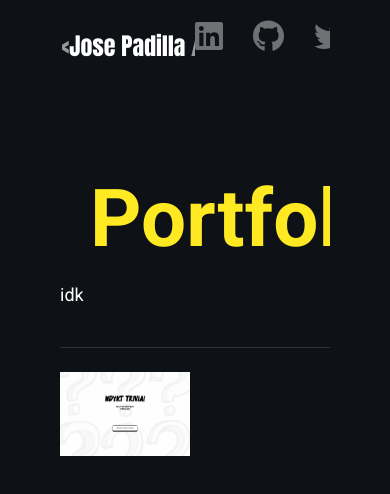
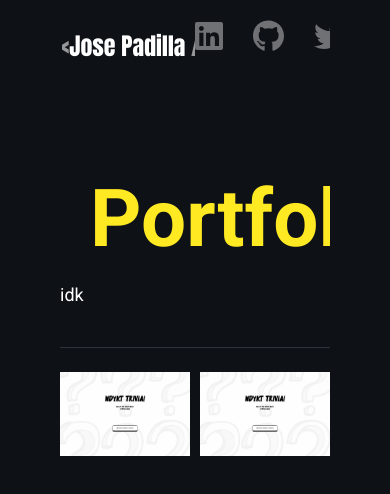
Before and after one commit to JpadillaCoding/Personal-Website, a Next.js app: page /portfolio in a window 390 px wide. Shown: the top 494 px of the page. Built offline with nearby package versions, Linux system fonts and the light colour scheme.

Commit message:
style: styling for image component to be responsive

```diff
--- a/app/components/portfolio Items/page.module.css
+++ b/app/components/portfolio Items/page.module.css
@@ -4,12 +4,15 @@
   border-width: 1px;
   width: 100%;
   height: 100%;
+  display: flex;
+  align-items: center;
+  justify-content: center;
+
 }
 
 .inner_wrapper {
     position: relative;
     width: 100%;
-    max-width: 700px; /* possibly remove if causing siing issues on biger screens*/
+    max-width: 400px; /* possibly remove if causing siing issues on biger screens*/
     aspect-ratio: 70/45;
-
 }
--- a/app/components/portfolio Items/portfolio_items.tsx
+++ b/app/components/portfolio Items/portfolio_items.tsx
@@ -12,7 +12,7 @@ export default function PortfolioItem(props:any) {
   return (
     <div className={styles.outer_wrapper}>
         <div className={styles.inner_wrapper}>
-            <Image fill src={image} alt={alt} />
+            <Image fill src={image} alt={alt}/>
             <h2>{description}</h2>
         </div>
     </div>
--- a/app/portfolio/page.tsx
+++ b/app/portfolio/page.tsx
@@ -15,8 +15,11 @@ export default function Portfolio() {
       <div className="divider"></div>
       <div className={styles.portfolio_items_wrapper}>
         <PortfolioItem
-          height={200}
-          width={300}
+          src={"/trivia.png"}
+          description={"trivia game"}
+          alt={"preview of trivia gmae homescreen"}
+        />
+        <PortfolioItem
           src={"/trivia.png"}
           description={"trivia game"}
           alt={"preview of trivia gmae homescreen"}
```
